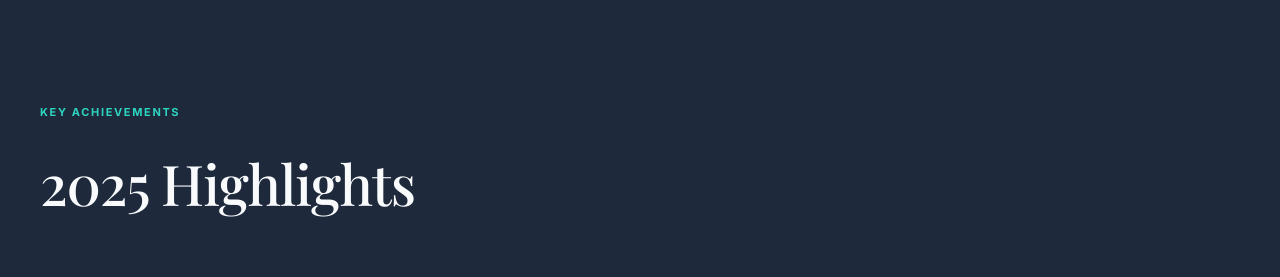
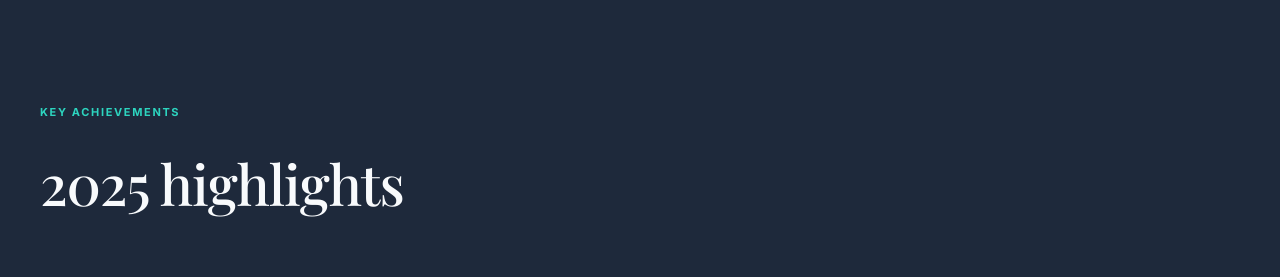
Before and after one commit to PolicyEngine/2025-year-in-review, a React (Vite) app: page /us in a window 1280 px wide. Shown: the part 1540-1817 px from the top of the page. Built offline with nearby package versions, Linux system fonts and the light colour scheme; a web font is replaced by a local one.

Commit message:
Change heading to sentence case: 2025 highlights

```diff
--- a/src/components/Highlights.jsx
+++ b/src/components/Highlights.jsx
@@ -37,7 +37,7 @@ export default function Highlights({ highlights }) {
     <section className="highlights-section">
       <div className="highlights-container">
         <p className="section-label">Key Achievements</p>
-        <h2 className="section-title">2025 Highlights</h2>
+        <h2 className="section-title">2025 highlights</h2>
         <div className="highlight-grid">
           {highlights.map((highlight, index) => (
             <HighlightCard key={index} highlight={highlight} />
```
